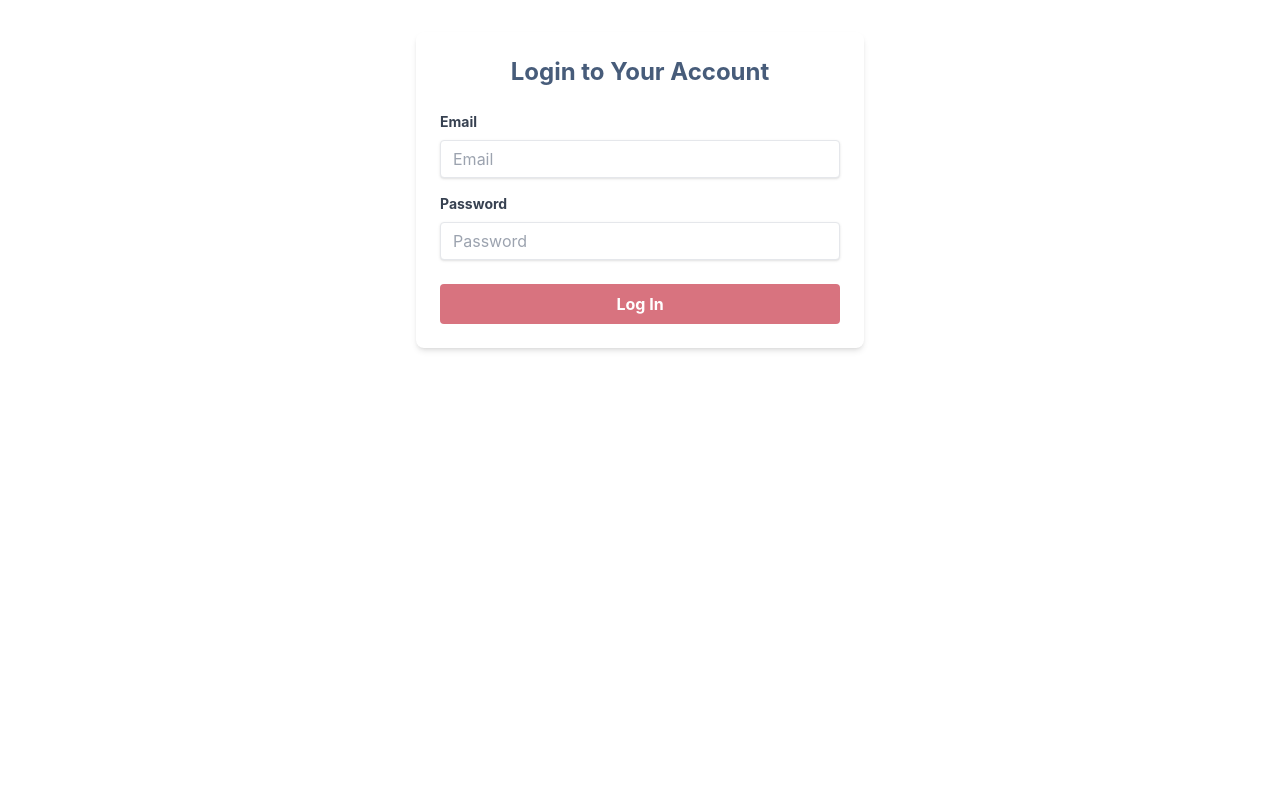
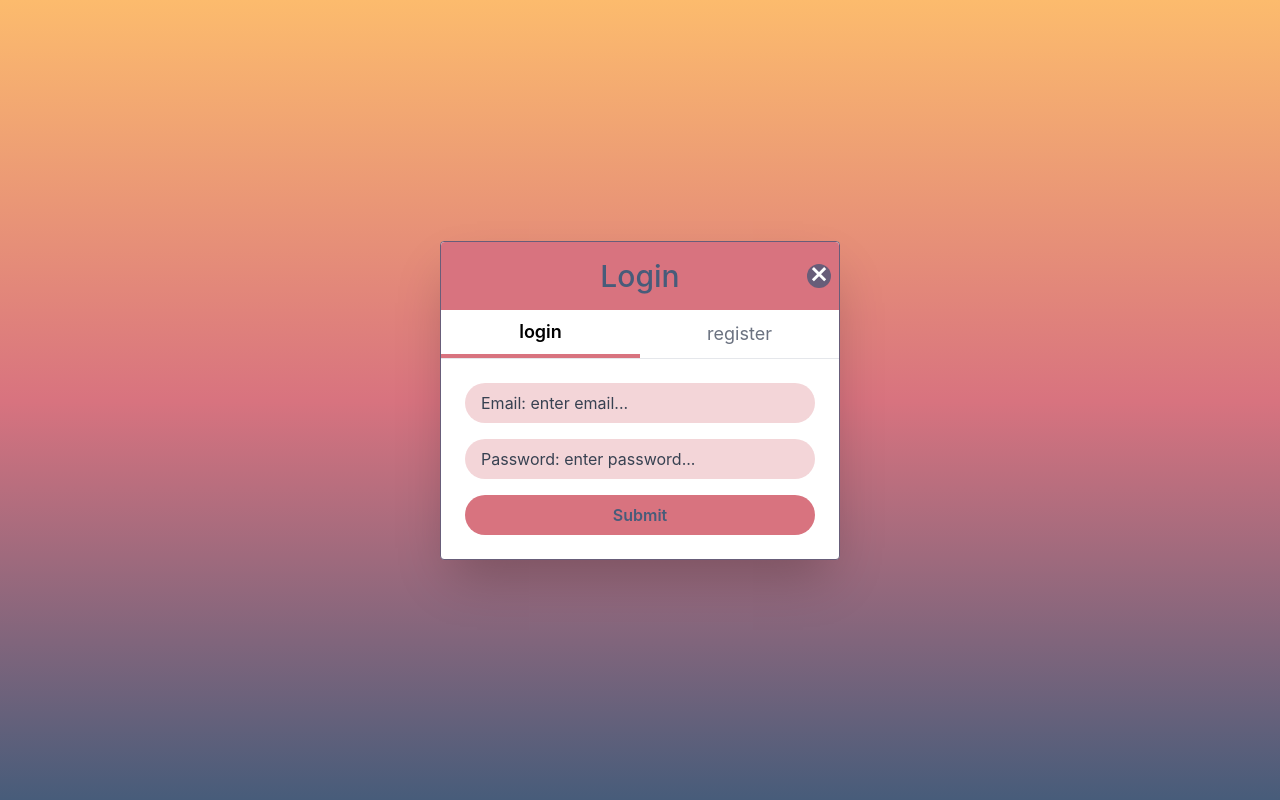
Before and after one commit to devsoc-unsw/trainee-steel-25t1, a React (Create React App) app in the folder drift/client/: page /login in a window 1280 px wide. Built offline with nearby package versions, Linux system fonts and the light colour scheme.

Commit message:
edited the login modal

```diff
--- a/drift/client/src/components/auth/Login.tsx
+++ b/drift/client/src/components/auth/Login.tsx
@@ -1,101 +1,159 @@
-import React, { useState } from 'react';
+import React, { useEffect, useState } from 'react';
 import axios from 'axios';
-import { useNavigate } from 'react-router-dom';
+import { useNavigate, useLocation } from 'react-router-dom';
 
-const Login: React.FC = () => {
+const LoginModal: React.FC = () => {
   const [formData, setFormData] = useState({
+    username: '',
     email: '',
-    password: ''
+    password: '',
+    confirmPassword: ''
   });
   const [error, setError] = useState('');
   const [loading, setLoading] = useState(false);
   const navigate = useNavigate();
+  const location = useLocation();
+  const [activeTab, setActiveTab] = useState<'login' | 'register'>(
+    location.pathname.includes('register') ? 'register' : 'login'
+  );
 
-  const { email, password } = formData;
+  const { username, email, password, confirmPassword } = formData;
 
   const handleChange = (e: React.ChangeEvent<HTMLInputElement>) => {
     setFormData({ ...formData, [e.target.name]: e.target.value });
+  };
+
+  const validateEmail = (email: string) => {
+    return /^[^\s@]+@[^\s@]+\.[^\s@]+$/.test(email);
   };
 
   const handleSubmit = async (e: React.FormEvent) => {
     e.preventDefault();
     setError('');
 
+    if (!validateEmail(email)) {
+      setError('Please enter a valid email.');
+      return;
+    }
+
+    if (password.length < 6) {
+      setError('Password must be at least 6 characters long.');
+      return;
+    }
+
+    if (activeTab === 'register' && password !== confirmPassword) {
+      setError("Passwords don't match");
+      return;
+    }
+
     try {
       setLoading(true);
-      const response = await axios.post(`${process.env.REACT_APP_API_URL}/api/auth/login`, {
-        email,
-        password
-      });
+      const endpoint = activeTab === 'login' ? 'login' : 'register';
+      const payload = activeTab === 'login'
+        ? { email, password }
+        : { username, email, password };
 
-      // Store token in localStorage
-      localStorage.setItem('userToken', response.data.token);
-      localStorage.setItem('userName', response.data.username);
+      const response = await axios.post(`${process.env.REACT_APP_API_URL}/api/auth/${endpoint}`, payload);
 
-      // Redirect to dashboard
-      navigate('/dashboard');
+      if (activeTab === 'login') {
+        localStorage.setItem('userToken', response.data.token);
+        localStorage.setItem('userName', response.data.username);
+        navigate('/dashboard');
+      } else {
+        setActiveTab('login');
+      }
     } catch (err: any) {
-      setError(err.response?.data?.message || 'Login failed');
+      setError(err.response?.data?.message || `${activeTab} failed`);
     } finally {
       setLoading(false);
     }
   };
 
+  const handleClose = () => {
+    navigate('/');
+  };
+
   return (
-    <div className="max-w-md mx-auto my-8 p-6 bg-white rounded-lg shadow-md">
-      <h2 className="text-2xl font-bold mb-6 text-center text-drift-blue">Login to Your Account</h2>
+    <div className="fixed inset-0 flex items-center justify-center bg-gradient-to-b from-drift-orange via-drift-pink to-drift-blue z-50">
+      <div className="relative w-[400px] bg-white rounded shadow-2xl border border-drift-purple">
+        <div className="relative bg-drift-pink text-center text-drift-blue text-3xl py-4 font-medium rounded-t">
+          {activeTab === 'login' ? 'Login' : 'Register'}
+          <button onClick={handleClose} className="absolute top-1/2 -translate-y-1/2 right-2 text-white bg-drift-purple rounded-full w-6 h-6 flex items-center justify-center hover:bg-drift-blue pb-2">×</button>
+        </div>
 
-      {error && (
-        <div className="mb-4 p-3 bg-red-100 text-red-700 rounded-md">
-          {error}
+        <div className="flex justify-around border-b text-lg">
+          <button
+            onClick={() => setActiveTab('login')}
+            className={`py-2 w-1/2 transition-all duration-200 ${activeTab === 'login' ? 'border-b-4 border-drift-pink text-black font-semibold' : 'text-gray-500'}`}
+          >
+            login
+          </button>
+          <button
+            onClick={() => setActiveTab('register')}
+            className={`py-2 w-1/2 transition-all duration-200 ${activeTab === 'register' ? 'border-b-4 border-drift-pink text-black font-semibold' : 'text-gray-500'}`}
+          >
+            register
+          </button>
         </div>
-      )}
 
-      <form onSubmit={handleSubmit}>
-        <div className="mb-4">
-          <label className="block text-gray-700 text-sm font-bold mb-2" htmlFor="email">
-            Email
-          </label>
+        <form onSubmit={handleSubmit} className="p-6 space-y-4">
+          {activeTab === 'register' && (
+            <input
+              className="w-full px-4 py-2 rounded-full bg-drift-pink/30 placeholder:text-gray-700 focus:outline-none focus:ring-2 focus:ring-drift-orange"
+              type="text"
+              name="username"
+              value={username}
+              onChange={handleChange}
+              required
+              placeholder="Username: enter username..."
+            />
+          )}
+
           <input
-            className="shadow appearance-none border rounded w-full py-2 px-3 text-gray-700 leading-tight focus:outline-none focus:ring-2 focus:ring-drift-orange"
-            id="email"
+            className="w-full px-4 py-2 rounded-full bg-drift-pink/30 placeholder:text-gray-700 focus:outline-none focus:ring-2 focus:ring-drift-orange"
             type="email"
             name="email"
             value={email}
             onChange={handleChange}
             required
-            placeholder="Email"
+            placeholder="Email: enter email..."
           />
-        </div>
 
-        <div className="mb-6">
-          <label className="block text-gray-700 text-sm font-bold mb-2" htmlFor="password">
-            Password
-          </label>
           <input
-            className="shadow appearance-none border rounded w-full py-2 px-3 text-gray-700 leading-tight focus:outline-none focus:ring-2 focus:ring-drift-orange"
-            id="password"
+            className="w-full px-4 py-2 rounded-full bg-drift-pink/30 placeholder:text-gray-700 focus:outline-none focus:ring-2 focus:ring-drift-orange"
             type="password"
             name="password"
             value={password}
             onChange={handleChange}
             required
-            placeholder="Password"
+            placeholder="Password: enter password..."
           />
-        </div>
 
-        <div className="flex items-center justify-between">
+          {activeTab === 'register' && (
+            <input
+              className="w-full px-4 py-2 rounded-full bg-drift-pink/30 placeholder:text-gray-700 focus:outline-none focus:ring-2 focus:ring-drift-orange"
+              type="password"
+              name="confirmPassword"
+              value={confirmPassword}
+              onChange={handleChange}
+              required
+              placeholder="Confirm Password: re-enter password..."
+            />
+          )}
+
           <button
-            className="bg-drift-pink hover:bg-pink-700 text-white font-bold py-2 px-4 rounded focus:outline-none focus:shadow-outline transition-colors duration-200 w-full"
+            className="w-full py-2 rounded-full bg-drift-pink text-drift-blue font-semibold hover:bg-pink-600 transition duration-200"
             type="submit"
             disabled={loading}
           >
-            {loading ? 'Logging in...' : 'Log In'}
+            {loading ? (activeTab === 'login' ? 'Logging in...' : 'Registering...') : 'Submit'}
           </button>
-        </div>
-      </form>
+
+          {error && <p className="text-sm text-red-600 text-center">{error}</p>}
+        </form>
+      </div>
     </div>
   );
 };
 
-export default Login;
+export default LoginModal;
```
